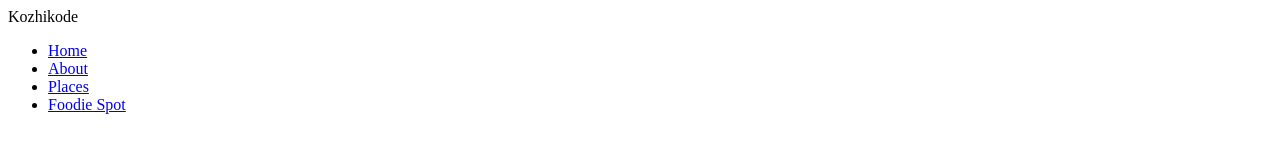
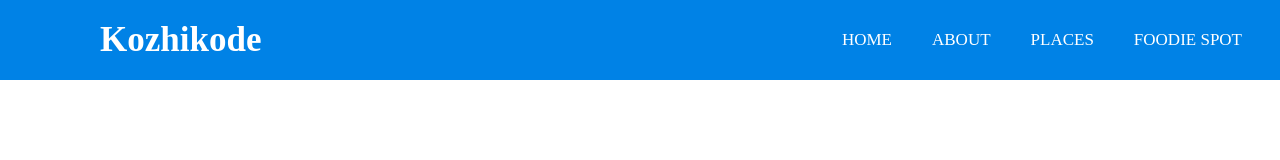
Before and after one commit to Adinath-Ajith-Naik/WB21014, a plain HTML site: page index.html in a window 1280 px wide. Drawn offline with Linux system fonts and the light colour scheme.

Commit message:
Update index.html

```diff
--- a/index.html
+++ b/index.html
@@ -3,8 +3,8 @@
   <head>
     <meta charset="utf-8">
     <title>KOZHIKODE</title>
-    <meta name="viewport" content="width=device-width, initial-scale=1.0"
-    <link rel="stylesheet" href="/css/master.css">
+    <meta name="viewport" content="width=device-width, initial-scale=1.0">
+    <link rel="stylesheet" href="styles.css">
   </head>
   <body>
     <nav>
```
Lines whose indentation alone changed are shown as unchanged.
